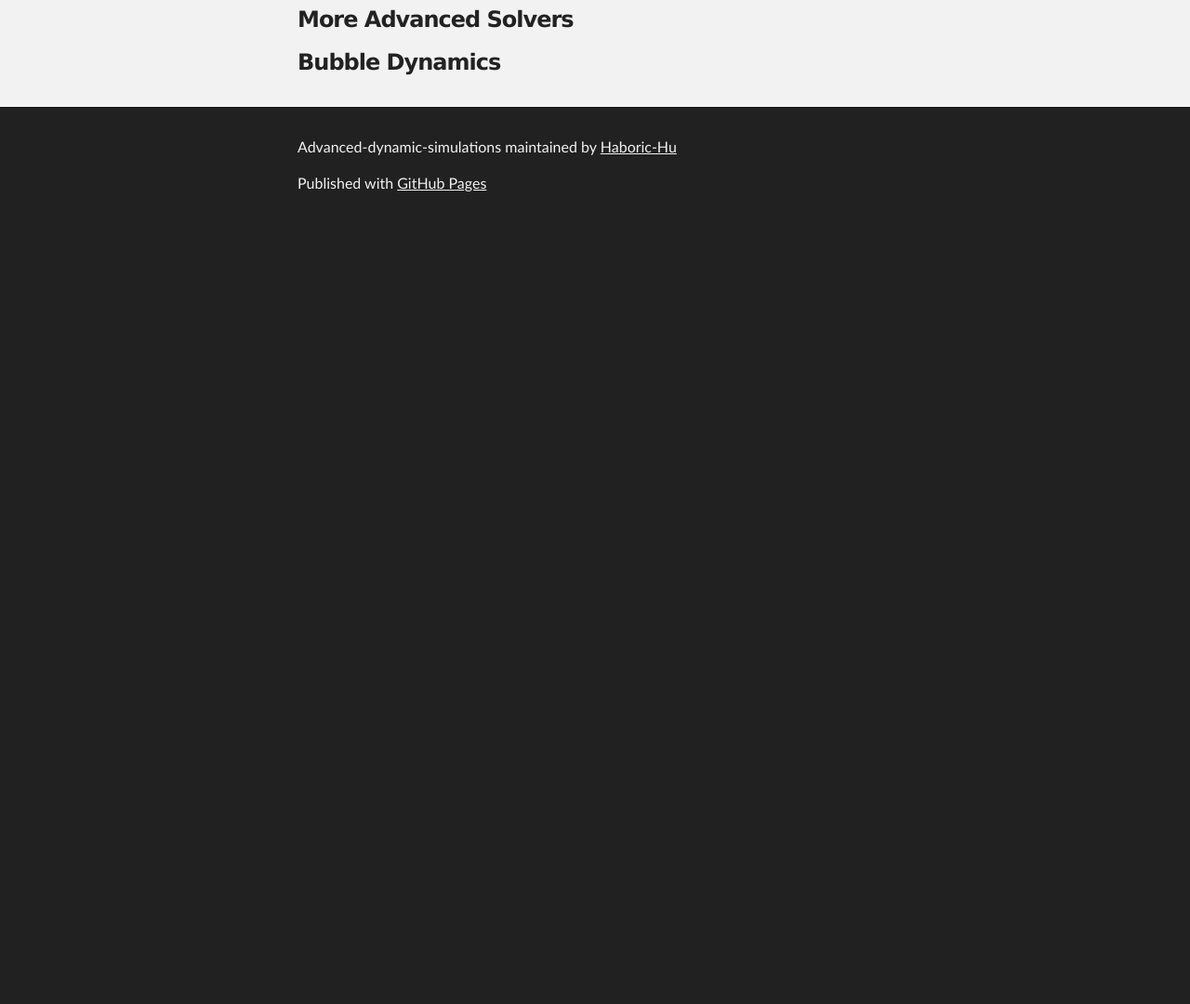
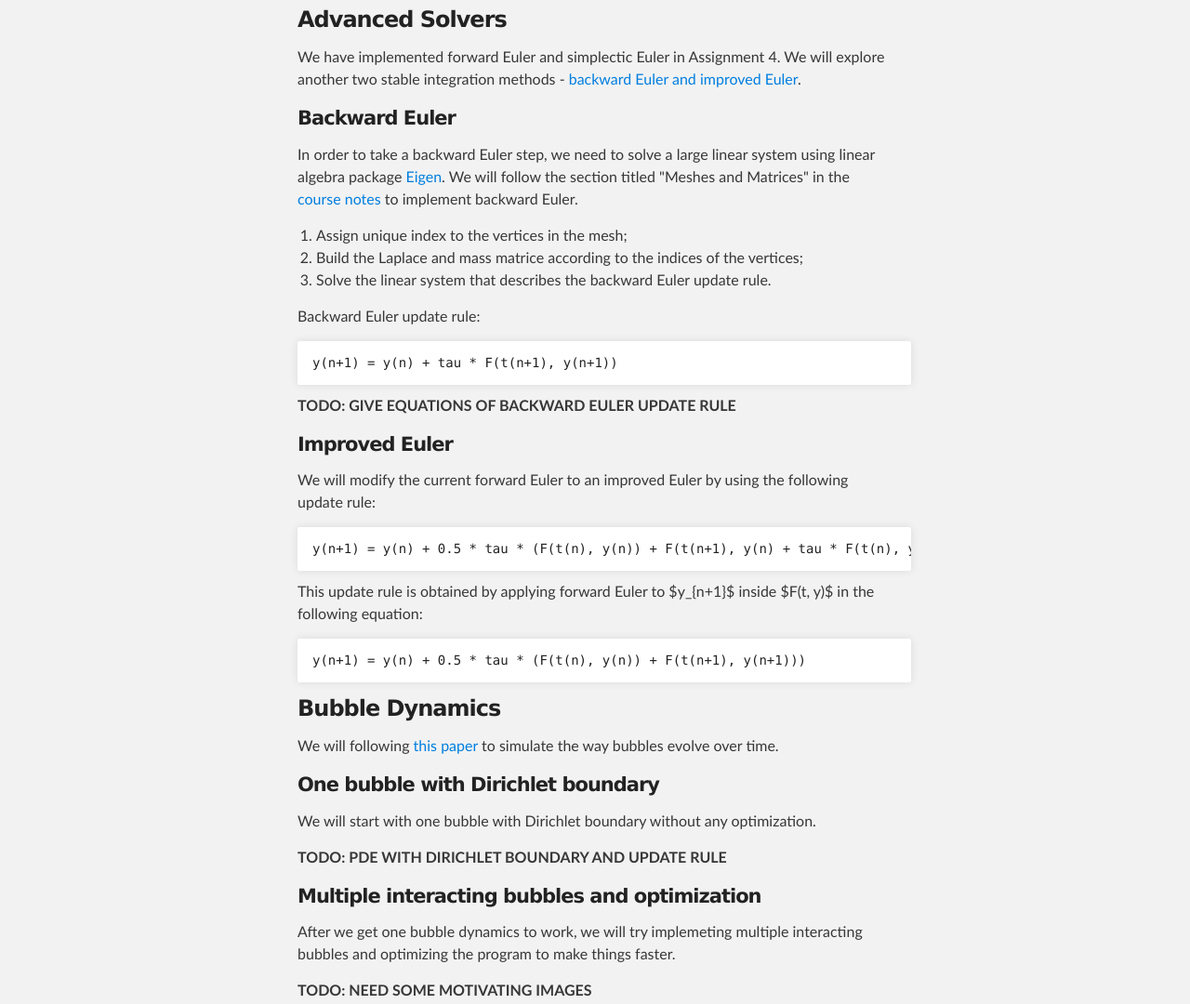
Before and after one commit to Anbang-Hu/advanced-dynamic-simulations, a plain HTML site: page index.html in a window 1280 px wide. Shown: the part 323-1403 px from the top of the page at 93% size. Before the commit the page ends 800 px from the top, so only its background shows below. Drawn offline with Linux system fonts and the light colour scheme.

Commit message:
Create master branch via GitHub

```diff
--- a/index.html
+++ b/index.html
@@ -34,10 +34,59 @@
         <p>Student Names: Anbang Hu, Yang Yu</p>
 
 <h3>
-<a id="more-advanced-solvers" class="anchor" href="#more-advanced-solvers" aria-hidden="true"><span aria-hidden="true" class="octicon octicon-link"></span></a>More Advanced Solvers</h3>
+<a id="advanced-solvers" class="anchor" href="#advanced-solvers" aria-hidden="true"><span aria-hidden="true" class="octicon octicon-link"></span></a>Advanced Solvers</h3>
+
+<p>We have implemented forward Euler and simplectic Euler in Assignment 4. We will explore another two stable integration methods - <a href="https://math.la.asu.edu/%7Edajones/class/275/ch2.pdf">backward Euler and improved Euler</a>.</p>
+
+<h4>
+<a id="backward-euler" class="anchor" href="#backward-euler" aria-hidden="true"><span aria-hidden="true" class="octicon octicon-link"></span></a>Backward Euler</h4>
+
+<p>In order to take a backward Euler step, we need to solve a large linear system using linear algebra package <a href="http://eigen.tuxfamily.org/index.php?title=Main_Page">Eigen</a>. We will follow the section titled "Meshes and Matrices" in the <a href="http://www.cs.cmu.edu/%7Ekmcrane/Projects/DGPDEC/paper.pdf">course notes</a> to implement backward Euler.</p>
+
+<ol>
+<li>Assign unique index to the vertices in the mesh;</li>
+<li>Build the Laplace and mass matrice according to the indices of the vertices;</li>
+<li>Solve the linear system that describes the backward Euler update rule.</li>
+</ol>
+
+<p>Backward Euler update rule:</p>
+
+<pre><code>y(n+1) = y(n) + tau * F(t(n+1), y(n+1))
+</code></pre>
+
+<p><strong>TODO: GIVE EQUATIONS OF BACKWARD EULER UPDATE RULE</strong></p>
+
+<h4>
+<a id="improved-euler" class="anchor" href="#improved-euler" aria-hidden="true"><span aria-hidden="true" class="octicon octicon-link"></span></a>Improved Euler</h4>
+
+<p>We will modify the current forward Euler to an improved Euler by using the following update rule:</p>
+
+<pre><code>y(n+1) = y(n) + 0.5 * tau * (F(t(n), y(n)) + F(t(n+1), y(n) + tau * F(t(n), y(n))))
+</code></pre>
+
+<p>This update rule is obtained by applying forward Euler to $y_{n+1}$ inside $F(t, y)$ in the following equation:</p>
+
+<pre><code>y(n+1) = y(n) + 0.5 * tau * (F(t(n), y(n)) + F(t(n+1), y(n+1)))
+</code></pre>
 
 <h3>
 <a id="bubble-dynamics" class="anchor" href="#bubble-dynamics" aria-hidden="true"><span aria-hidden="true" class="octicon octicon-link"></span></a>Bubble Dynamics</h3>
+
+<p>We will following <a href="http://www.cs.columbia.edu/cg/doublebubbles/doublebubbles.pdf">this paper</a> to simulate the way bubbles evolve over time.</p>
+
+<h4>
+<a id="one-bubble-with-dirichlet-boundary" class="anchor" href="#one-bubble-with-dirichlet-boundary" aria-hidden="true"><span aria-hidden="true" class="octicon octicon-link"></span></a>One bubble with Dirichlet boundary</h4>
+
+<p>We will start with one bubble with Dirichlet boundary without any optimization.</p>
+
+<p><strong>TODO: PDE WITH DIRICHLET BOUNDARY AND UPDATE RULE</strong></p>
+
+<h4>
+<a id="multiple-interacting-bubbles-and-optimization" class="anchor" href="#multiple-interacting-bubbles-and-optimization" aria-hidden="true"><span aria-hidden="true" class="octicon octicon-link"></span></a>Multiple interacting bubbles and optimization</h4>
+
+<p>After we get one bubble dynamics to work, we will try implemeting multiple interacting bubbles and optimizing the program to make things faster. </p>
+
+<p><strong>TODO: NEED SOME MOTIVATING IMAGES</strong></p>
       </section>
     </div>
 
```
Also changed, not shown: params.json (+1 -1 lines).
